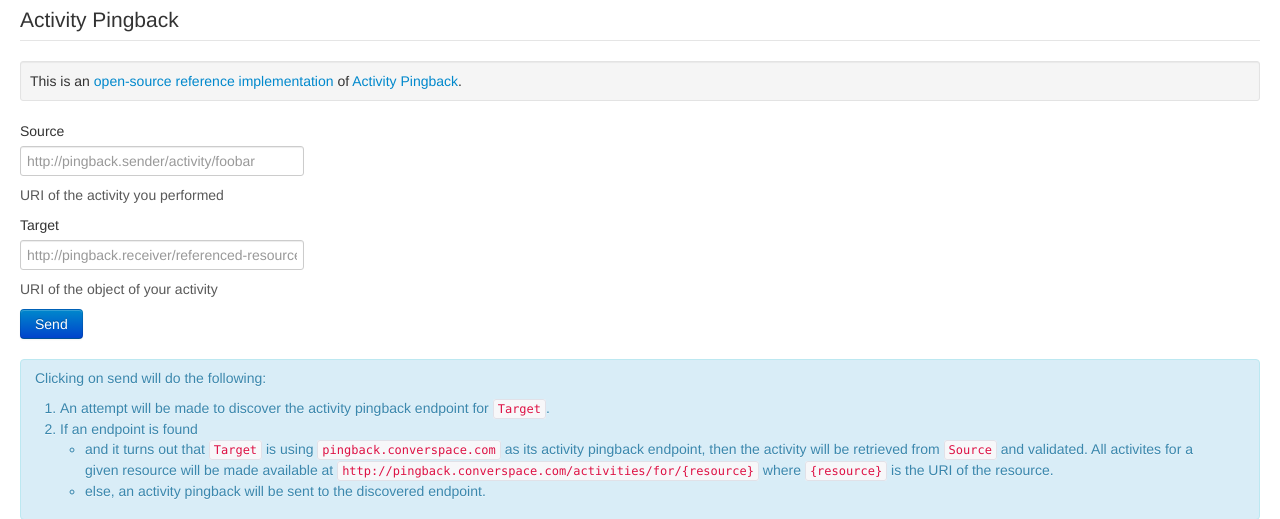
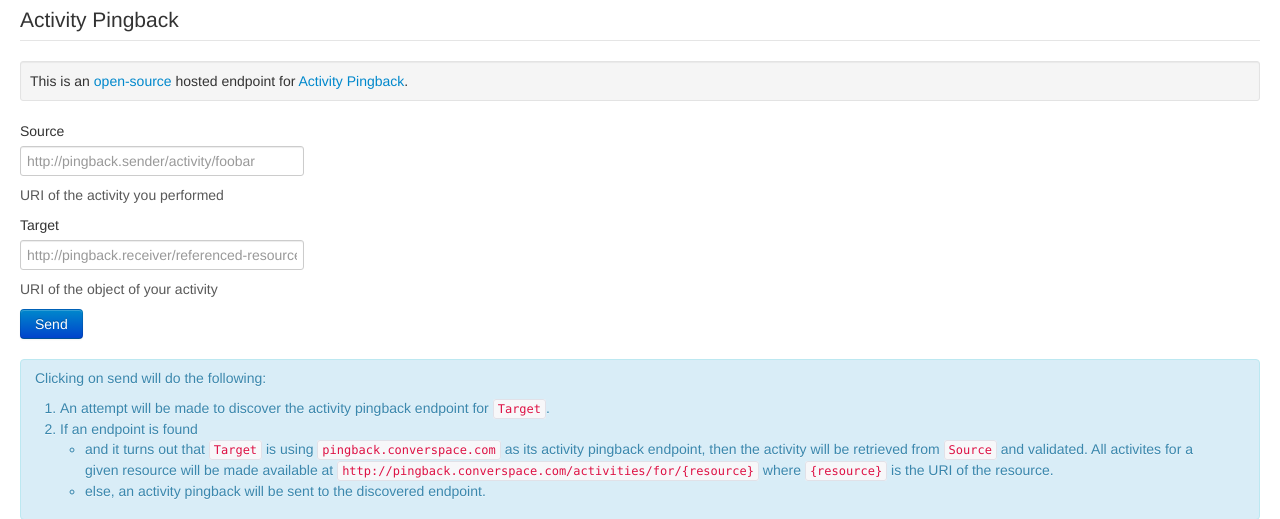
Before and after one commit to converspace/pingback.converspace.com, a PHP site: page /templates/index.html.php in a window 1280 px wide. Shown: the top 519 px of the page. Run offline with PHP 8.4, Linux system fonts and the light colour scheme.

Commit message:
The reference implementation should be a lib. This is just the source to the hosted endpoint.

```diff
--- a/templates/index.html.php
+++ b/templates/index.html.php
@@ -12,7 +12,7 @@
 		<legend>Activity Pingback</legend>
 
 		<div class="well well-small">
-		This is an <a href="https://github.com/converspace/pingback.converspace.com">open-source reference implementation</a> of <a href="http://activitypingback.org/">Activity Pingback</a>.</div>
+		This is an <a href="https://github.com/converspace/pingback.converspace.com">open-source</a> hosted endpoint for <a href="http://activitypingback.org/">Activity Pingback</a>.</div>
 
 		<label for="source">Source</label>
 		<input class="input-xlarge" type="text" name='source' id="source" placeholder="http://pingback.sender/activity/foobar">
```
Also changed, not shown: README.md.
